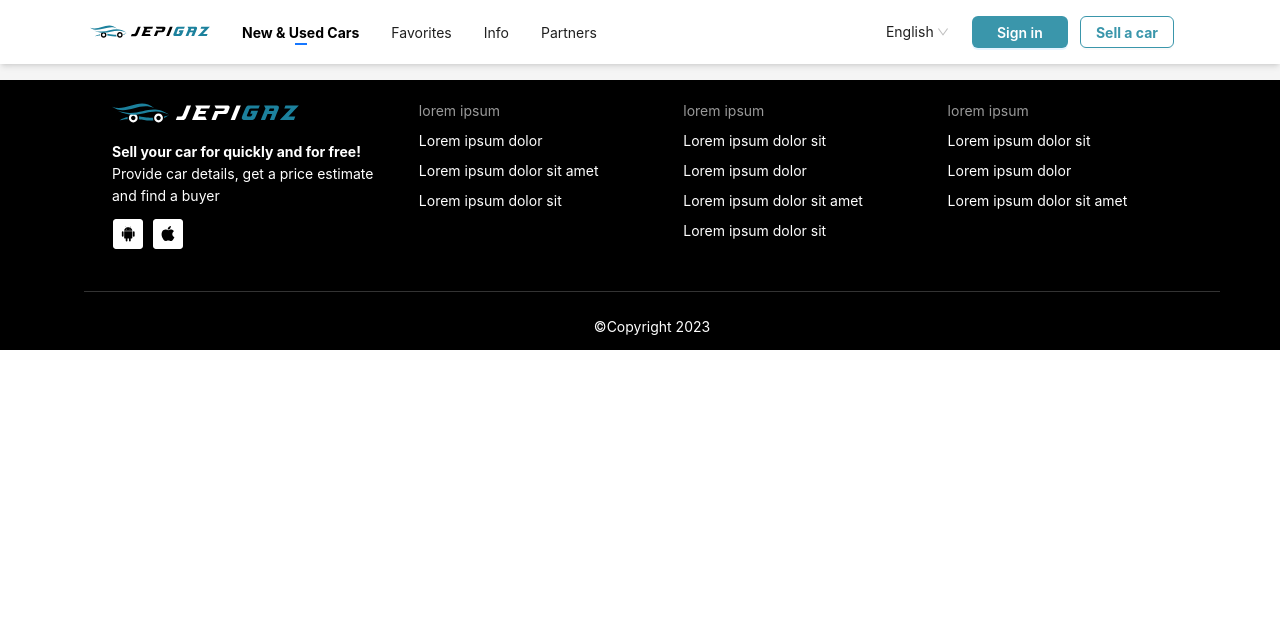
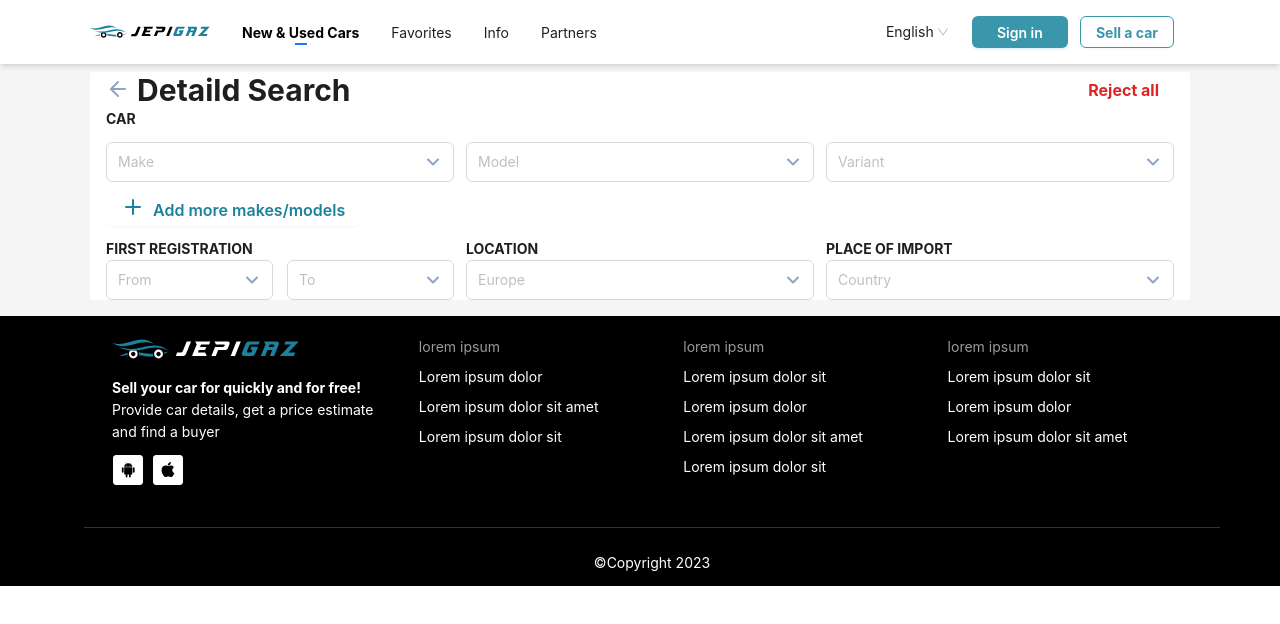
Before and after one commit to Asif2021/jepigaz, a React (Vite) app: page /advance-search in a window 1280 px wide. Shown: the top 624 px of the page. Built offline with nearby package versions, Linux system fonts and the light colour scheme.

Commit message:
advance-search page first section started

```diff
--- a/src/Components/Layout.jsx
+++ b/src/Components/Layout.jsx
@@ -4,6 +4,8 @@ import Navbar from "./Shared/Navbar/Navbar";
 import { Footer, Header, Content } from "antd/es/layout/layout";
 import AppFooter from "./Shared/Footer/Footer";
 import Home from "./Pages/Home/Home";
+import Favourites from "./Pages/Favourites/Favourites";
+import AdvanceSearch from "./Pages/AdvanceSearch/AdvanceSearch";
 import { Routes, Route } from "react-router-dom";
 
 const AppLayout = () => {
@@ -15,6 +17,8 @@ const AppLayout = () => {
       <Content className="bg-white mt-2 mb-4 max-w-[1100px] mx-auto px-4 rounded-sm">
         <Routes>
           <Route path="/" element={<Home />} />
+          <Route path="/favourites" element={<Favourites />} />
+          <Route path="/advance-search" element={<AdvanceSearch />} />
         </Routes>
       </Content>
       <Footer className="p-0 bg-black md:px-12">
--- /dev/null
+++ b/src/Components/Pages/AdvanceSearch/AdvanceSearch.jsx
@@ -0,0 +1,43 @@
+import { App, Typography } from 'antd'
+import React from 'react'
+import AppButton from '../../Reuseable/Button/Button'
+import InputSelector from '../../Reuseable/InputSelector'
+import Link from 'antd/es/typography/Link'
+
+const AdvanceSearch = () => {
+  return (
+    <div>
+    <div className='flex justify-between items-center'>
+        <Typography className='text-3xl font-bold'> <img src="./icons/arrow-left.svg" alt="arrowLeft" /> Detaild Search</Typography>
+        <AppButton text='Reject all' className="text-red-600 text-base font-bold border-none hover:text-red-600 shadow-none overflow-hidden"/>
+    </div>
+    <Typography className='font-bold uppercase'>Car</Typography>
+    <div className='flex flex-col md:flex-row gap-3 my-3'>
+        <InputSelector placeholder="Make" className="h-10 w-full md:w-1/3"/>
+        <InputSelector placeholder="Model" className="h-10 w-full md:w-1/3"/>
+        <InputSelector placeholder="Variant" className="h-10 w-full md:w-1/3"/>
+    </div>
+    <AppButton icon={<img src="./icons/plus.svg" alt="Plus" /> } text="Add more makes/models" className='flex items-center text-base font-semibold text-[#1c819d] overflow-hidden border-none'/>
+
+    <div className='flex flex-col md:flex-row w-full my-3 gap-3'>
+      <div className='w-full md:w-1/3 gap-3'>
+        <Typography className='uppercase font-bold'>first registration</Typography>
+        <div className='flex justify-between'>
+        <InputSelector placeholder="From" className="h-10 w-[48%]"/>
+        <InputSelector placeholder="To" className="h-10 w-[48%]"/>
+        </div>
+      </div>
+      <div className='w-full md:w-1/3'>
+        <Typography className='uppercase font-bold'>location</Typography>
+        <InputSelector placeholder="Europe" className="h-10 w-full"/>
+      </div>
+      <div className='w-full md:w-1/3'>
+        <Typography className='uppercase font-bold'>place of import</Typography>
+        <InputSelector placeholder="Country" className="h-10 w-full"/>
+      </div>
+    </div>
+    </div>
+  )
+}
+
+export default AdvanceSearch
--- a/src/Components/Reuseable/InputSelector.jsx
+++ b/src/Components/Reuseable/InputSelector.jsx
@@ -7,16 +7,16 @@ const InputSelector = ({options, placeholder, className, onChange, defaultValue,
     // showSearch
     className={className}
     placeholder={placeholder}
-    optionFilterProp='children'
+    // optionFilterProp='children'
     suffixIcon={<img src="icons/chevron-down.svg" alt="" />}
-    filterOption={(input, option) => (option?.label ?? '').includes(input)}
-    filterSort={(optionA, optionB) =>
-      (optionA?.label ?? '').toLowerCase().localeCompare((optionB?.label ?? '').toLowerCase())
-    }
-    value={value}
-    options={options}
-    onChange={onChange}
-    defaultValue={defaultValue}
+    // filterOption={(input, option) => (option?.label ?? '').includes(input)}
+    // filterSort={(optionA, optionB) =>
+    //   (optionA?.label ?? '').toLowerCase().localeCompare((optionB?.label ?? '').toLowerCase())
+    // }
+    // value={value}
+    // options={options}
+    // onChange={onChange}
+    // defaultValue={defaultValue}
   />
   )
 }
```
